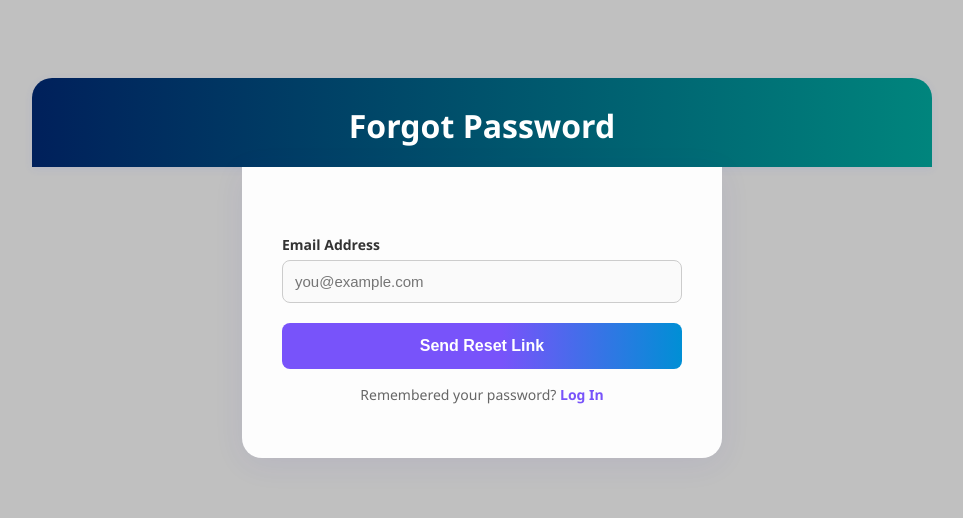
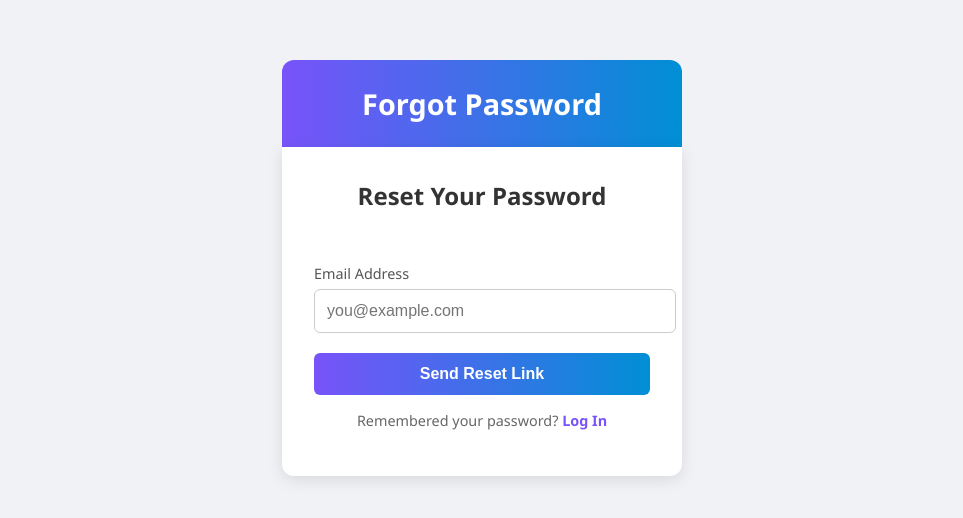
Before and after one commit to pravinkhandekar007/scorm-hosting-vercel, a website: page public/forgot-password.html in a window 1280 px wide. Shown: the part 132-650 px from the top of the page, without its empty margins (158-1121 px from the left). Drawn offline with nearby package versions, Linux system fonts and the light colour scheme.

Commit message:
Update forgot-password.html

```diff
--- a/public/forgot-password.html
+++ b/public/forgot-password.html
@@ -7,7 +7,7 @@
     body {
       margin: 0;
       min-height: 100vh;
-      background: #C0C0C0;
+      background: #f0f2f5;
       font-family: 'Segoe UI', Tahoma, Geneva, Verdana, sans-serif;
       display: flex;
       justify-content: center;
@@ -15,90 +15,81 @@
     }
     .main-wrapper {
       width: 100%;
-      max-width: 900px;
+      max-width: 400px;
+      margin: 20px;
     }
     .banner {
-      background: linear-gradient(to right, #00205B, #00857D);
+      background: linear-gradient(90deg, #7853fa 0%, #008fd5 100%);
       color: #fff;
       text-align: center;
-      font-size: 2rem;
+      font-size: 1.8rem;
       font-weight: 700;
-      padding: 26px 0 20px;
-      border-radius: 20px 20px 0 0;
-      box-shadow: 0 2px 8px rgba(80,100,255,0.09);
+      padding: 24px;
+      border-radius: 12px 12px 0 0;
     }
     .container {
-      background: #fdfdfd;
-      border-radius: 0 0 20px 20px;
-      box-shadow: 0 6px 32px rgba(60,45,205,0.07);
-      padding: 40px;
-      max-width: 400px;
-      margin: auto;
+      background: #fff;
+      border-radius: 0 0 12px 12px;
+      box-shadow: 0 4px 16px rgba(0,0,0,0.1);
+      padding: 32px;
     }
     h1 {
-      color: #0073e6;
+      margin: 0 0 16px 0;
+      font-size: 1.5rem;
+      color: #333;
       text-align: center;
-      margin-bottom: 20px;
-      font-size: 1.8rem;
     }
     .error-message {
-      color: #cc0000;
-      min-height: 18px;
+      color: #d32f2f;
       font-weight: 600;
-      margin-bottom: 10px;
+      margin-bottom: 16px;
       text-align: center;
+      min-height: 20px;
     }
     label {
       display: block;
-      font-weight: 600;
-      color: #333;
+      font-size: 0.9rem;
+      color: #555;
       margin-bottom: 6px;
-      font-size: 14px;
     }
     input[type="email"] {
       width: 100%;
       padding: 12px;
+      font-size: 1rem;
+      border: 1px solid #ccc;
+      border-radius: 6px;
       margin-bottom: 20px;
-      border: 1px solid #ccc;
-      border-radius: 8px;
-      font-size: 15px;
-      background: #fafafa;
-      transition: border-color 0.3s;
-      box-sizing: border-box;
     }
     input[type="email"]:focus {
-      border-color: #0073e6;
+      border-color: #008fd5;
       outline: none;
     }
     button {
       width: 100%;
-      padding: 14px;
-      font-size: 16px;
+      padding: 12px;
+      font-size: 1rem;
       font-weight: 700;
-      background: linear-gradient(90deg, #7853fa 55%, #008fd5 100%);
+      color: #fff;
+      background: linear-gradient(90deg, #7853fa 0%, #008fd5 100%);
       border: none;
-      border-radius: 8px;
-      color: white;
+      border-radius: 6px;
       cursor: pointer;
-      transition: background 0.3s;
+      transition: opacity 0.2s;
     }
     button:disabled {
-      background: #98c4ee;
+      opacity: 0.6;
       cursor: default;
-    }
-    button:hover:not(:disabled) {
-      background: linear-gradient(90deg, #5b3fa4 45%, #0073e6 100%);
     }
     .footer-text {
       text-align: center;
       margin-top: 16px;
-      font-size: 14px;
+      font-size: 0.9rem;
       color: #666;
     }
     .footer-text a {
       color: #7853fa;
+      text-decoration: none;
       font-weight: 600;
-      text-decoration: none;
     }
   </style>
   <script src="https://cdn.jsdelivr.net/npm/@supabase/supabase-js@2"></script>
@@ -107,6 +98,7 @@
   <div class="main-wrapper">
     <div class="banner">Forgot Password</div>
     <div class="container">
+      <h1>Reset Your Password</h1>
       <div id="error-message" class="error-message"></div>
       <label for="email">Email Address</label>
       <input type="email" id="email" placeholder="you@example.com" required />
@@ -119,10 +111,9 @@
 
   <script>
     document.addEventListener('DOMContentLoaded', () => {
-      const supabase = window.supabase.createClient(
-        'https://mfooewemvofleynanjkb.supabase.co',
-        'YOUR_SUPABASE_ANON_KEY'
-      );
+      const SUPABASE_URL = 'https://mfooewemvofleynanjkb.supabase.co';
+      const SUPABASE_ANON_KEY = 'eyJhbGciOiJIUzI1NiIsInR5cCI6IkpXVCJ9.eyJpc3MiOiJzdXBhYmFzZSIsInJlZiI6Im1mb29ld2Vtdm9mbGV5bmFuamtiIiwicm9sZSI6ImFub24iLCJpYXQiOjE3NTkyOTUwMjYsImV4cCI6MjA3NDg3MTAyNn0.EFvtSe-k-SPDCf1-1py6ev7nBLDJFCrNgZ95_c29_ZY';
+      const supabase = window.supabase.createClient(SUPABASE_URL, SUPABASE_ANON_KEY);
 
       const emailInput = document.getElementById('email');
       const sendButton = document.getElementById('send-button');
@@ -141,10 +132,13 @@
         });
         sendButton.disabled = false;
         if (error) {
-          errorMessage.textContent = error.message;
-          return;
+          errorMessage.textContent = error.message.includes('invalid API key')
+            ? 'Invalid Supabase API key. Check your anon key.'
+            : error.message;
+        } else {
+          errorMessage.style.color = '#2e7d32';
+          errorMessage.textContent = 'Check your email for the reset link.';
         }
-        alert('If that email is registered, you will receive a reset link shortly.');
       });
     });
   </script>
```
